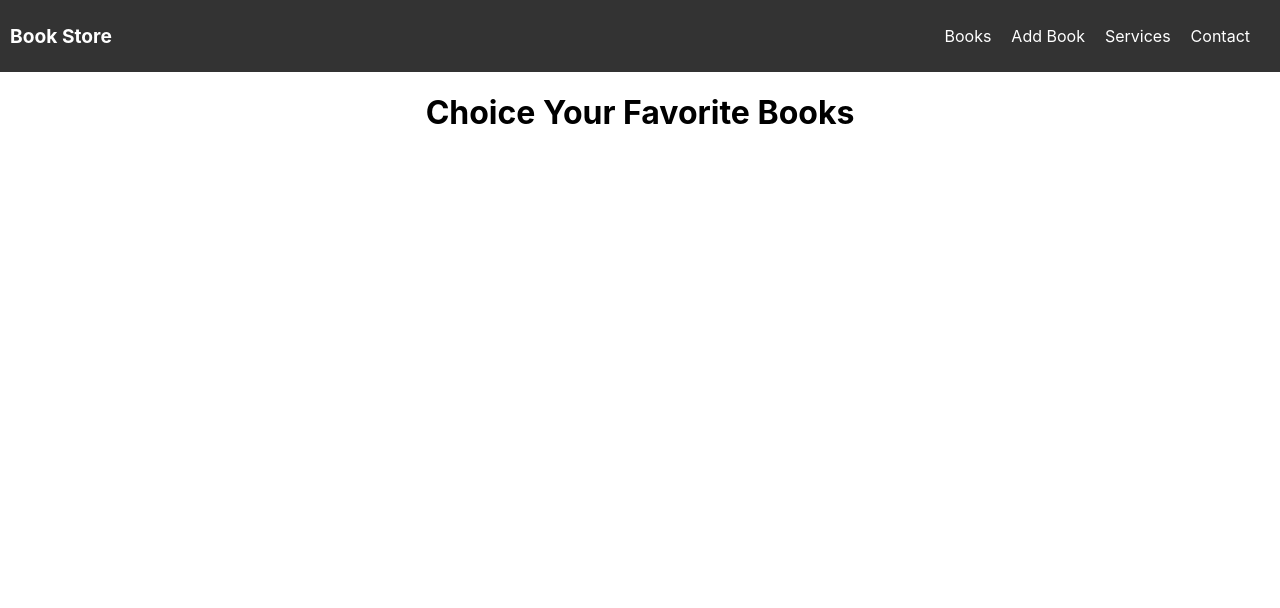
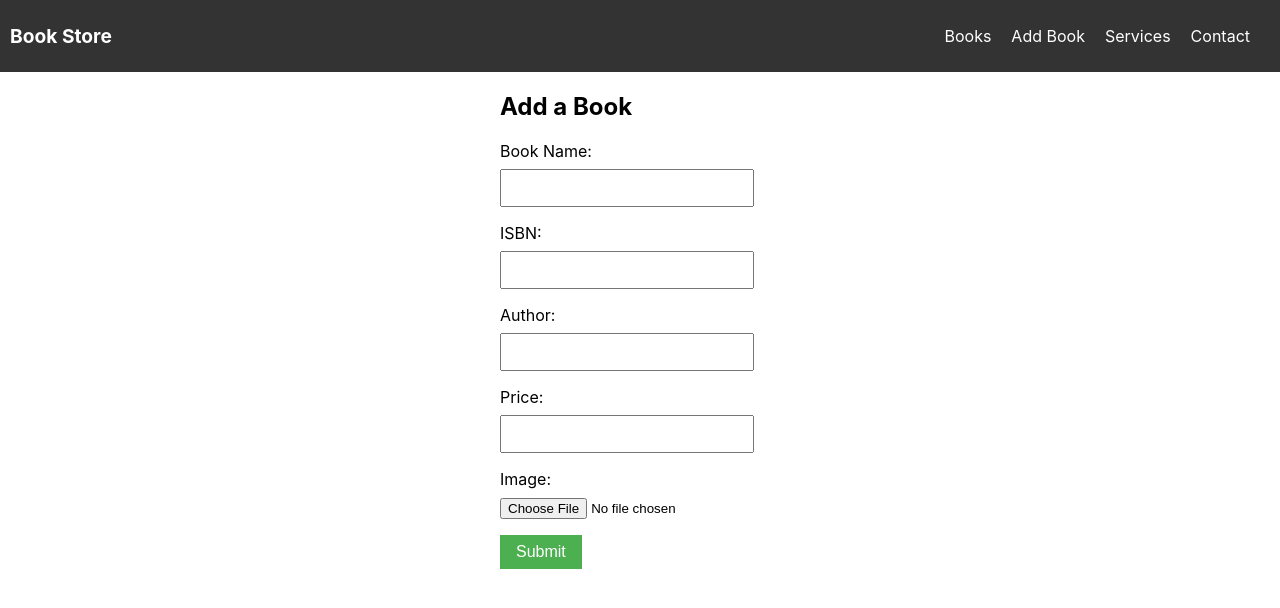
Before and after one commit to SamratHossain/BookStore-Application, a React (Create React App) app in the folder Frontend/bookstore/: page /addbook in a window 1280 px wide. Shown: the top 608 px of the page. Built offline with nearby package versions, Linux system fonts and the light colour scheme.

Commit message:
Create Add Book Component

```diff
--- a/Frontend/bookstore/package.json
+++ b/Frontend/bookstore/package.json
@@ -9,6 +9,7 @@
     "@testing-library/user-event": "^13.5.0",
     "react": "^18.2.0",
     "react-dom": "^18.2.0",
+    "react-router-dom": "^6.14.0",
     "react-scripts": "5.0.1",
     "web-vitals": "^2.1.4"
   },
--- /dev/null
+++ b/Frontend/bookstore/src/AddBook.css
@@ -0,0 +1,34 @@
+.form-group {
+    margin-bottom: 1rem;
+    margin-left: 500px;
+  }
+
+  label {
+    display: block;
+    margin-bottom: 0.5rem;
+  }
+
+  input[type='text'],
+  input[type='number'] {
+    width: 30%;
+    padding: 0.5rem;
+    font-size: 1rem;
+  }
+
+  button[type='submit'] {
+    padding: 0.5rem 1rem;
+    font-size: 1rem;
+    background-color: #4caf50;
+    color: white;
+    border: none;
+    cursor: pointer;
+    margin-left: 500px;
+  }
+
+  button[type='submit']:hover {
+    background-color: #45a049;
+  }
+
+  h2{
+    margin-left: 500px;
+  }
--- a/Frontend/bookstore/src/AddBook.js
+++ b/Frontend/bookstore/src/AddBook.js
@@ -1,70 +1,123 @@
 import React, { useState } from 'react';
+import './AddBook.css'
+import Navbar from './Navbar';
 
-const BookForm = () => {
-  const [bookData, setBookData] = useState({
-    name: '',
-    author: '',
-    price: '',
-    isbn: '',
-    image: null,
-  });
+const AddBook = () => {
+  const [bookName, setBookName] = useState('');
+  const [isbn, setISBN] = useState('');
+  const [author, setAuthor] = useState('');
+  const [price, setPrice] = useState('');
+  const [BookCover, setBookCover] = useState('');
 
-  const handleInputChange = (e) => {
-    const { name, value } = e.target;
-    setBookData({ ...bookData, [name]: value });
-  };
 
-  const handleImageChange = (e) => {
-    const file = e.target.files[0];
-    setBookData({ ...bookData, image: file });
-  };
-
-  const handleSubmit = async (e) => {
+  const handleSubmit = (e) => {
     e.preventDefault();
 
-    // Prepare form data
     const formData = new FormData();
-    formData.append('name', bookData.name);
-    formData.append('author', bookData.author);
-    formData.append('price', bookData.price);
-    formData.append('isbn', bookData.isbn);
-    formData.append('image', bookData.image);
+    formData.append('bookname', bookName);
+    formData.append('isbn', isbn);
+    formData.append('author', author);
+    formData.append('price', price);
+    formData.append('BookCover', BookCover);
+    console.log(formData)
 
-    try {
-      // Send data to the Python API endpoint using fetch
-      const response = await fetch('http://your-python-api-endpoint', {
-        method: 'POST',
-        body: formData,
+    const bookData = {
+        bookName,
+        isbn,
+        author,
+        price,
+        BookCover,
+      };
+    // Send data to the backend
+    fetch('http://localhost:8000/add-book', {
+      method: 'POST',
+    //   headers: {
+    //     'Content-Type': 'application/json',
+    //   },
+    //   body: JSON.stringify(bookData),
+      body: formData,
+    })
+      .then((response) => response.json())
+      .then((data) => {
+        // Handle response from the backend
+        console.log('Response from backend server:', data);
+
+        // Reset form fields
+        setBookName('');
+        setISBN('');
+        setAuthor('');
+        setPrice('');
+        setBookCover('');
+      })
+      .catch((error) => {
+        // Handle error
+        console.error('Error:', error);
       });
-
-      // Handle the response as needed
-      const data = await response.json();
-      console.log(data);
-
-      // Reset the form
-      setBookData({
-        name: '',
-        author: '',
-        price: '',
-        isbn: '',
-        image: null,
-      });
-    } catch (error) {
-      console.error(error);
-    }
   };
 
   return (
-    <form onSubmit={handleSubmit}>
-      <input type="text" name="name" placeholder="Book Name" value={bookData.name} onChange={handleInputChange} />
-      <input type="text" name="author" placeholder="Author" value={bookData.author} onChange={handleInputChange} />
-      <input type="text" name="price" placeholder="Price" value={bookData.price} onChange={handleInputChange} />
-      <input type="text" name="isbn" placeholder="ISBN" value={bookData.isbn} onChange={handleInputChange} />
-      <input type="file" name="image" onChange={handleImageChange} />
+    <div>
+        <Navbar />
+      <h2>Add a Book</h2>
+      <form onSubmit={handleSubmit}>
+        <div className="form-group">
+          <label htmlFor="bookName">Book Name:</label>
+          <input
+            type="text"
+            id="bookName"
+            value={bookName}
+            onChange={(e) => setBookName(e.target.value)}
+            required
+          />
+        </div>
 
-      <button type="submit">Submit</button>
-    </form>
+        <div className="form-group">
+          <label htmlFor="isbn">ISBN:</label>
+          <input
+            type="text"
+            id="isbn"
+            value={isbn}
+            onChange={(e) => setISBN(e.target.value)}
+            required
+          />
+        </div>
+
+        <div className="form-group">
+          <label htmlFor="author">Author:</label>
+          <input
+            type="text"
+            id="author"
+            value={author}
+            onChange={(e) => setAuthor(e.target.value)}
+            required
+          />
+        </div>
+
+        <div className="form-group">
+          <label htmlFor="price">Price:</label>
+          <input
+            type="number"
+            id="price"
+            value={price}
+            onChange={(e) => setPrice(e.target.value)}
+            required
+          />
+        </div>
+
+        <div className="form-group">
+          <label htmlFor="image">Image:</label>
+          <input
+            type="file"
+            id="image"
+            onChange={(e) => setBookCover(e.target.files[0])}
+            required
+          />
+        </div>
+
+        <button type="submit">Submit</button>
+      </form>
+    </div>
   );
 };
 
-export default BookForm;
+export default AddBook;
--- a/Frontend/bookstore/src/App.css
+++ b/Frontend/bookstore/src/App.css
@@ -1,4 +1,4 @@
-.App {
+/* .App {
   text-align: center;
 }
 
@@ -35,4 +35,4 @@
   to {
     transform: rotate(360deg);
   }
-}
+} */
--- a/Frontend/bookstore/src/App.js
+++ b/Frontend/bookstore/src/App.js
@@ -1,15 +1,16 @@
-import logo from './logo.svg';
-import './App.css';
-import './Navbar'
-import Navbar from './Navbar';
+import React from 'react';
+import { BrowserRouter, Route, Routes } from 'react-router-dom';
 import BookList from './BookList'
+import AddBook from './AddBook'
 
 function App() {
   return (
-    <div className="App">
-      <Navbar></Navbar>
-      <BookList></BookList>
-    </div>
+    <BrowserRouter>
+    <Routes>
+    <Route path="/" element={<BookList />} />
+    <Route path="/addbook" element={<AddBook />} />
+    </Routes>
+    </BrowserRouter>
   );
 }
 
--- a/Frontend/bookstore/src/BookList.js
+++ b/Frontend/bookstore/src/BookList.js
@@ -1,5 +1,6 @@
 import React, { useState, useEffect } from 'react';
 import './Booklist.css'
+import Navbar from './Navbar';
 
 const DataDisplay = () => {
   const [data, setData] = useState([]);
@@ -22,7 +23,8 @@ const DataDisplay = () => {
 
   return (
     <div>
-      <h1>Choice Your Favorite Books</h1>
+      <Navbar />
+      <h1>Available Books</h1>
 
           <div className="book-list">
         {data.map((book, index) => (
--- a/Frontend/bookstore/src/Booklist.css
+++ b/Frontend/bookstore/src/Booklist.css
@@ -29,3 +29,7 @@
   p {
     margin: 5px 0;
   }
+
+  h1{
+    margin-left: 500px;
+  }
--- a/Frontend/bookstore/src/Navbar.js
+++ b/Frontend/bookstore/src/Navbar.js
@@ -15,8 +15,8 @@ const Navbar = () => {
       </div>
       <div className={`navbar-links ${isOpen ? 'open' : ''}`}>
         <ul>
-          <li><a href="#">Books</a></li>
-          <li><a href="#">Add Book</a></li>
+          <li><a href="/">Books</a></li>
+          <li><a href="/addbook">Add Book</a></li>
           <li><a href="#">Services</a></li>
           <li><a href="#">Contact</a></li>
         </ul>
```
Also changed, not shown: 1 other file (tests, documents, lock files or other folders).
